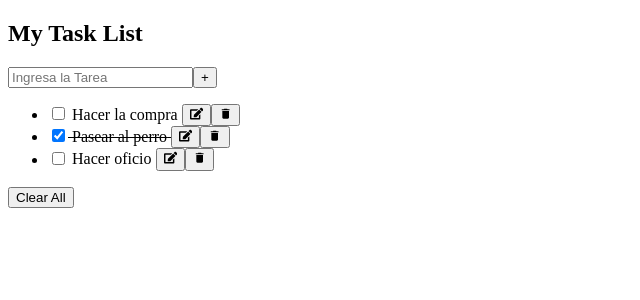
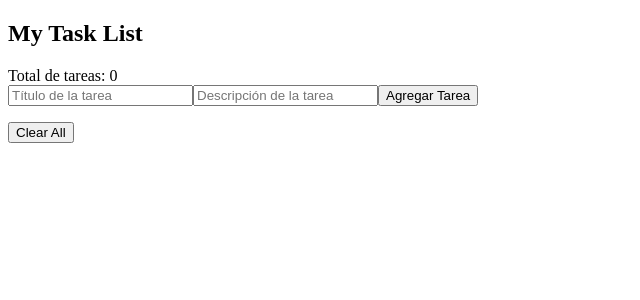
Before and after one commit to crisskmacho/my-react-task-list, a React (Vite) app: page / in a window 1280 px wide. Shown: the top 300 px of the page, without its empty margins (0-640 px from the left). Built offline with nearby package versions, Linux system fonts and the light colour scheme.

Commit message:
review-1

```diff
--- a/src/components/Task.jsx
+++ b/src/components/Task.jsx
@@ -1,15 +1,78 @@
-import React from 'react';
-import { BotonC, BotonD } from './Buttons';
+import React, { useState } from 'react';
 
 
-// componente de función llamado Task que recibe dos propiedades: 'name' y 'completed'
-export default function Task ({ name, completed })  {
+// Definición del componente de función Task que recibe props específicas
+export default function Task ({task, index, deleteTask, updateTask })  {
+  // Extracción de datos de la tarea y establecimiento de estados para la edición
+  const { title, description, state } = task;
+  const [editing, setEditing] = useState(false);
+  const [editedTitle, setEditedTitle] = useState(title);
+  const [editedDescription, setEditedDescription] = useState(description);
+  const [completed, setCompleted] = useState(state);
+
+
+  // Maneja el evento de actualización o edición de la tarea
+  const handleUpdateClick = () => {
+    if(editing) {
+      updateTask(index, {title: editedTitle, description: editedDescription, state});
+      setEditing(false); // Finaliza el modo de edición
+    }else{
+      setEditing(true); // Si no está editando, activa el modo de edición
+    }
+  };
+
+  // Maneja el evento de cancelar la edición y restaurar los valores originales
+  const handleCancelClick = () => {
+    setEditedTitle(title); // Restaura el título original
+    setEditedDescription(description); // Restaura la descripción original
+    setEditing(false); // Finaliza el modo de edición
+  }
+
+  //Maneja el cambio en el checkbox de completado
+  const handleCheckboxChange = () => {
+    setCompleted(!completed); // Cambia el estado completado
+    updateTask(index, { title: editedTitle, description: editedDescription, state: !completed });
+    // Actualiza la tarea con el estado opuesto del completado al índice dado
+  };
+
+
   return (
     <li style={{ textDecoration: completed ? 'line-through' : 'none' }}>
-      <input type="checkbox" checked={completed} readOnly />    {/* Un input tipo checkbox para marcar la tarea como completada o no */}
-      <span>{name}</span>   {/* Un span que muestra el nombre de la tarea */}
-      <BotonC />
-      <BotonD />
+      <div>
+        {/* Checkbox para marcar/desmarcar la tarea como completada */}
+        <input
+          type="checkbox"
+          checked={completed}
+          onChange={handleCheckboxChange}
+          readOnly // El checkbox es de solo lectura para controlarlo desde el estado
+        />
+        {editing ? (
+          <div>
+            {/* código que maneja la visualización y edición de la tarea */}
+            <input
+              type="text"
+              value={editedTitle}
+              onChange={(e) => setEditedTitle(e.target.value)}
+            />
+            <input
+              type="text"
+              value={editedDescription}
+              onChange={(e) => setEditedDescription(e.target.value)}
+            />
+          </div>
+        ) : (
+          <div>
+            <h3>{editedTitle}</h3> {/* Muestra el título editado o original */}
+            <p>{editedDescription}</p> {/* Muestra la descripción editada o original */}
+            <p>Estado: {completed ? 'Completada' : 'Pendiente'}</p> {/* Muestra el estado de la tarea */}
+          </div>
+        )}
+        <button onClick={handleUpdateClick}>
+          {editing ? 'Guardar' : 'Actualizar'}   {/* Cambia el texto del botón dependiendo del modo de edición */}
+        </button>
+        <button onClick={() => deleteTask(index)}>Eliminar</button> {/* Elimina la tarea */}
+        {editing && <button onClick={handleCancelClick}>Cancelar</button>} {/* Muestra el botón de cancelar solo en modo de edición */}
+      </div>
     </li>
   );
-};
+}
--- a/src/components/TaskList.jsx
+++ b/src/components/TaskList.jsx
@@ -1,16 +1,65 @@
-import React from 'react';
+import React, { useState } from 'react';
 import Task from './Task';
 
-export default function TaskList ({ tasks }) {
+// Definición del componente de función TaskList que no recibe props
+export default function TaskList ({ }) {
+  // Estados para almacenar la lista de tareas, el título y la descripción de una nueva tarea
+  const [tasks, setTasks] = useState([]);
+  const [title, setTitle] = useState('');
+  const [description, setDescription] = useState('');
+
+
+  // Función para agregar una nueva tarea a la lista de tareas
+  const addTask = () => {
+    if (title && description) {
+      // Crea una nueva tarea con el título, descripción y estado predeterminado
+      setTasks([...tasks, { title, description, state: false }]);
+      setTitle(''); // Limpia el estado del título
+      setDescription(''); // Limpia el estado de la descripción
+    }
+  };
+
+  // Función para eliminar una tarea según su índice
+  const deleteTask = (index) => {
+    const newTasks = tasks.filter((_, i) => i !== index); // Filtra las tareas, excluyendo la tarea con el índice dado
+    setTasks(newTasks); // Actualiza la lista de tareas
+  };
+
+  // Función para actualizar una tarea según su índice con la tarea actualizada
+  const updateTask = (index, updatedTask) => {
+    const updatedTasks = tasks.map((task, i) => (i === index ? updatedTask : task)); // Actualiza la tarea en el índice dado
+    setTasks(updatedTasks); // Actualiza la lista de tareas
+  };
+
   return (
     <div>
+      <div>Total de tareas: {tasks.length}</div>{/* Muestra el número total de tareas */}
+      {/* Campos de entrada para el título y la descripción de la nueva tarea */}
+      <input
+        type="text"
+        placeholder="Título de la tarea"
+        value={title}
+        onChange={(e) => setTitle(e.target.value)}
+      />
+      <input
+        type="text"
+        placeholder="Descripción de la tarea"
+        value={description}
+        onChange={(e) => setDescription(e.target.value)}
+      />
+      <button onClick={addTask}>Agregar Tarea</button>
       <ul>
-        {/* método map para iterar sobre el array 'tasks' */}
-        {tasks.map((task) => (
-          <Task key={task.id} name={task.name} completed={task.completed} />
+        {tasks.map((task, index) => (
+          // Renderiza el componente Task para cada tarea en la lista
+          <Task
+            key={index}
+            task={task}
+            index={index}
+            deleteTask={deleteTask} // Proporciona la función de eliminación de tarea
+            updateTask={(updatedTask) => updateTask(index, updatedTask)} // Proporciona la función de actualización de tarea
+          />
         ))}
-        {/* Para cada tarea en 'tasks', se renderiza un componente Task */}
       </ul>
     </div>
   );
-};
+}
--- a/src/components/Text.jsx
+++ /dev/null
@@ -1,11 +0,0 @@
-import React from 'react'
-import { BotonA } from './Buttons'
-
-export default function Text() {
-  return (
-    <div>
-        <input type="text" placeholder="Ingresa la Tarea"/>
-        <BotonA />
-    </div>
-  )
-}
--- a/src/main.jsx
+++ b/src/main.jsx
@@ -6,18 +6,17 @@ import { BotonA, BotonB } from './components/Buttons';
 import Text from './components/Text';
 
 
-
+/*
 const tasks = [
   { id: 1, name: 'Hacer la compra', completed: false },
   { id: 2, name: 'Pasear al perro', completed: true },
   { id: 3, name: 'Hacer oficio', completed: false },
-];
+];*/
 
 ReactDOM.createRoot(document.getElementById('root')).render(
   <React.StrictMode>
     <Header/>
-    <Text/>
-    <TaskList tasks={tasks}/>
+    <TaskList/>
     <BotonB/>
   </React.StrictMode>,
 )
```
